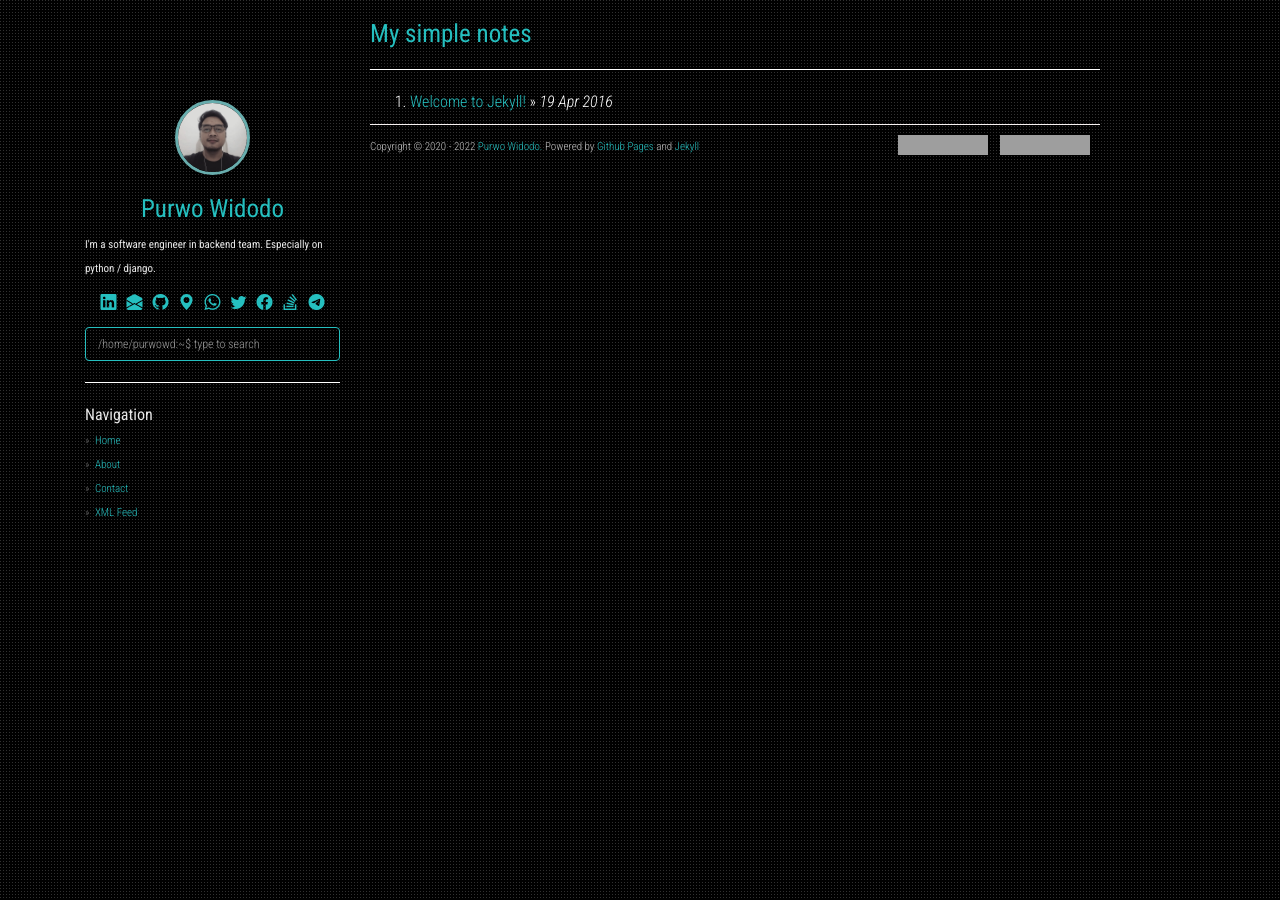
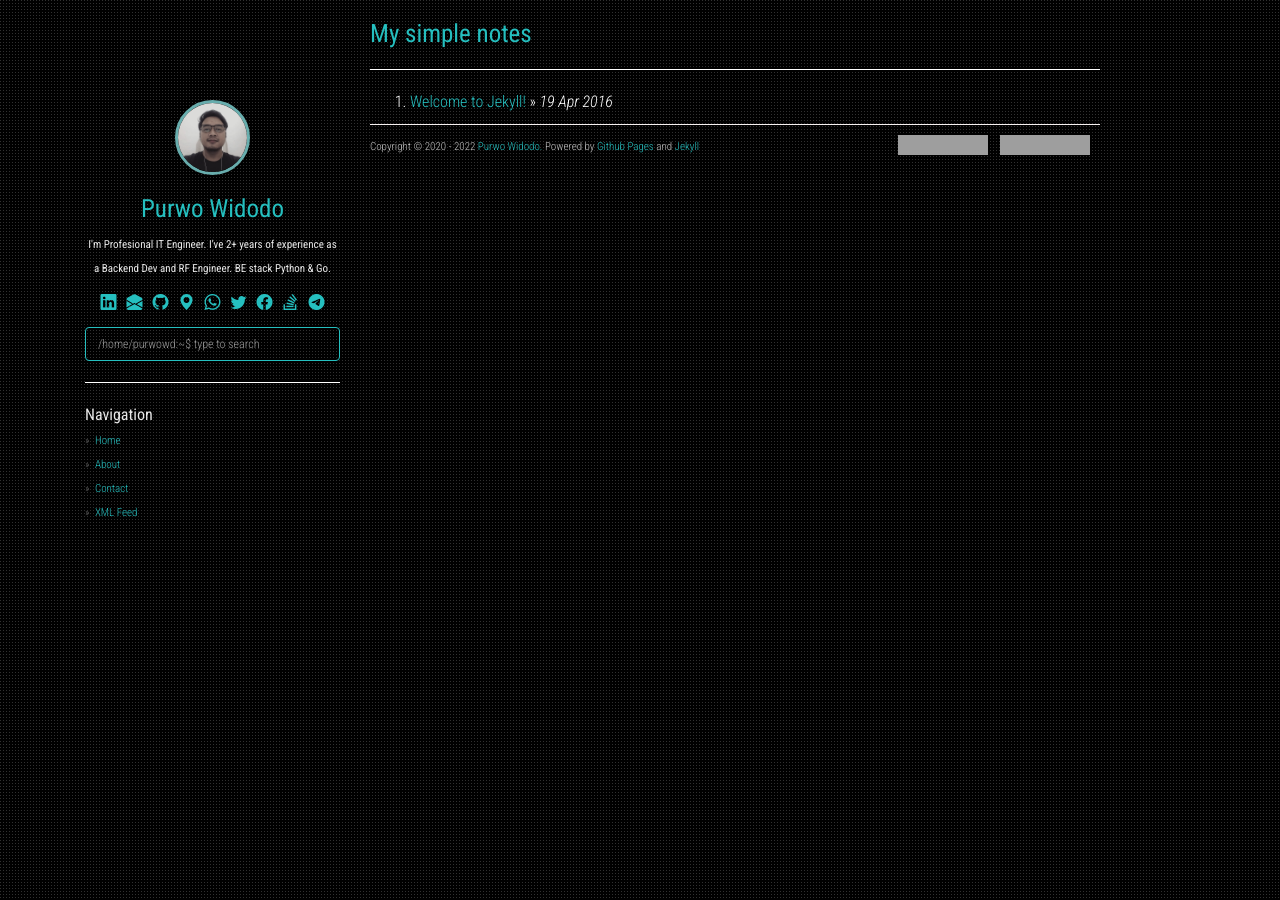
Before and after one commit to purwowd/purwowd.github.io, a Jekyll site: the page built from index.html, in a window 1280 px wide. Built offline with Jekyll 4.4.1, drawn with Linux system fonts in a browser that asks for light colours; nearby versions of some CDN libraries; the list of posts is cut into pages by our own code; grey boxes are pictures that could not be loaded.

Commit message:
Updated about

```diff
--- a/_config.yml
+++ b/_config.yml
@@ -2,7 +2,7 @@ title: 'My simple notes'
 description: 'The simplest way to keep my personal notes'
 author: Purwo Widodo
 github: https://github.com/purwowd
-about: I'm a software engineer in backend team. Especially on python / django.
+about: I'm Profesional IT Engineer. I've 2+ years of experience as a Backend Dev and RF Engineer. BE stack Python & Go.
 disqus_shortname: purwowd
 google_analytics: UA-XXXXXXXX-Y
 avatar_url: /static/img/avatar.jpeg
--- a/_layouts/default.html
+++ b/_layouts/default.html
@@ -135,11 +135,13 @@ layout: compress
           <a href="/"><img class="profile-avatar" src="{{ site.avatar_url }}" height="75px" width="75px" /></a>
           <h1 class="author-name">{{ site.author }}</h1>
         </center>
+        <center>
         {% if site.about %}
         <div class="profile-about">
           {{ site.about }}
         </div>
         {% endif %}
+        </center>
         <!-- <hr> -->
         <center>
         <div class="social">
```
Also changed, not shown: Gemfile.lock.
